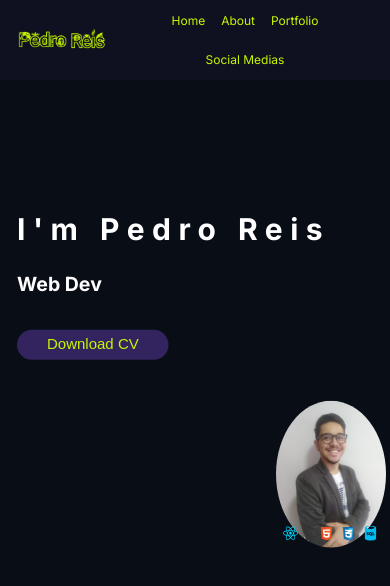
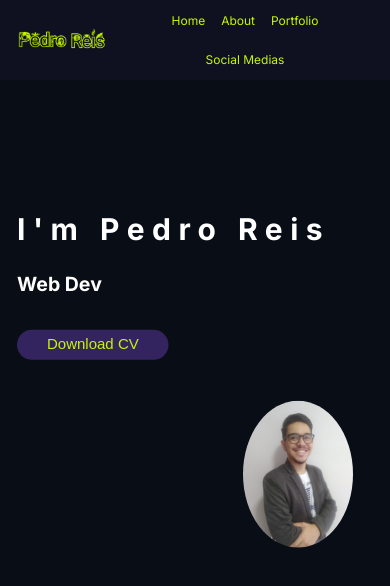
Before and after one commit to PedroReoli/React-Portfolio-Concept, a React (Vite) app: page / in a window 390 px wide. Shown: the top 586 px of the page. Built offline with nearby package versions, Linux system fonts and the light colour scheme.

Commit message:
Update MediaQueries.css

```diff
--- a/src/MediaQueries.css
+++ b/src/MediaQueries.css
@@ -8,7 +8,9 @@ EXTRA PEQUENO XS
 
       =============================== */
 @media (max-width: 576px) {
-
+body {
+  overflow: hidden;
+}
     /* ===============================
     Responsive Topbar
    =============================== */
@@ -60,33 +62,22 @@ EXTRA PEQUENO XS
 
       }
 
+
       .home-circle {
+        position: relative;
         display: flex;
-        width: 110px; /* Ajuste o tamanho da imagem conforme necessário */
-        height: auto; /* Mantém a proporção */
+        align-items: center;
+        justify-content: center;
+        width: 110px;
+        height: auto;
         border-radius: 50%;
-        left: 70%;
+        left: 40%;
         top: 10px;
-        position: relative;
-      }
-      .tech-icons {
-        display: flex; /* Ativa o flexbox para alinhar as imagens */
-        justify-content: center; /* Alinha as imagens horizontalmente */
-       position: absolute;
-        bottom: 0; /* Alinha as imagens no fundo do círculo */
-        left: 120%; /* Alinha as imagens à esquerda do círculo */
-        right: 0; /* Alinha as imagens à direita do círculo */
-        top: 80%;
-        z-index: 1000px;
-        gap: 1px; /* Adiciona espaçamento entre as imagens */
-      }
-      .tech-icons img {
-
-        width: 15px; /* Ajuste o tamanho das imagens conforme necessário */
-        height: auto;
-        margin: 0 3px; /* Adiciona um espaço entre as imagens */
       }
 
+      .tech-icons {
+        display: none;
+      }
 
     }
  /* ===============================
@@ -115,12 +106,11 @@ PEQUENO SM
         margin: 10px 20px; /* Altera as margens dos links para telas XS */
       }
 
-            /* ===============================
+      /* ===============================
       Responsive Home
       =============================== */
       .h3-h {
-
-        font-size: 10px;
+        display: none;
       }
       .h1-h {
         font-size: 20px;
@@ -131,8 +121,8 @@ PEQUENO SM
       }
       .home-text-container{
         /* background-color: aliceblue; */
-        top: 30%;
-        left: 5%;
+        top: 25%;
+        left:3%;
         width: 100px;
         text-wrap:nowrap;
       }
@@ -148,16 +138,22 @@ PEQUENO SM
 
       }
 
+
       .home-circle {
-        width: 110px; /* Ajuste o tamanho da imagem conforme necessário */
-        height: auto; /* Mantém a proporção */
+        position: relative;
+        display: flex;
+        align-items: center;
+        justify-content: center;
+        width: 110px;
+        height: auto;
         border-radius: 50%;
-        left: 30px;
-        top: 30px;
+        left: 40%;
+        top: 10px;
       }
+
       .tech-icons {
-        /* width: 2px; */
-        display: none;
+        width: 2px;
+        /* display: none; */
       }
 
     }
```
